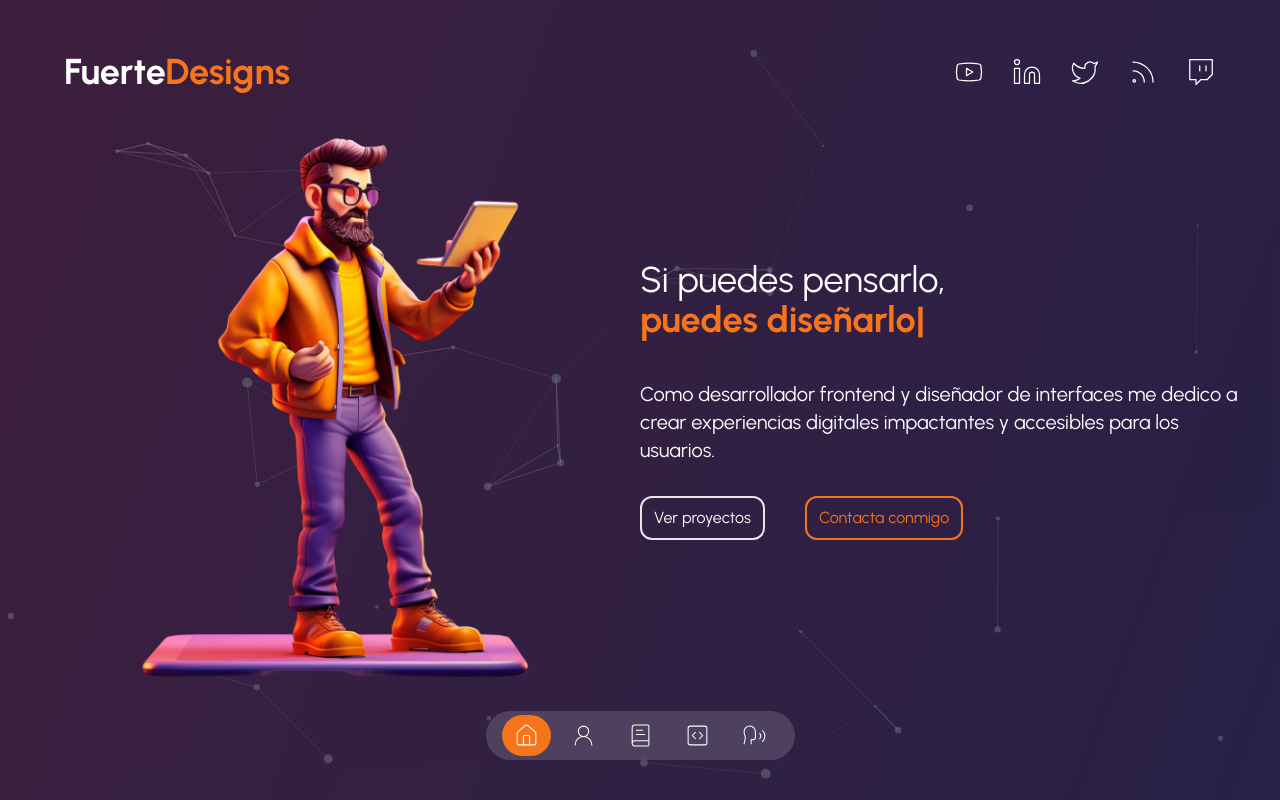
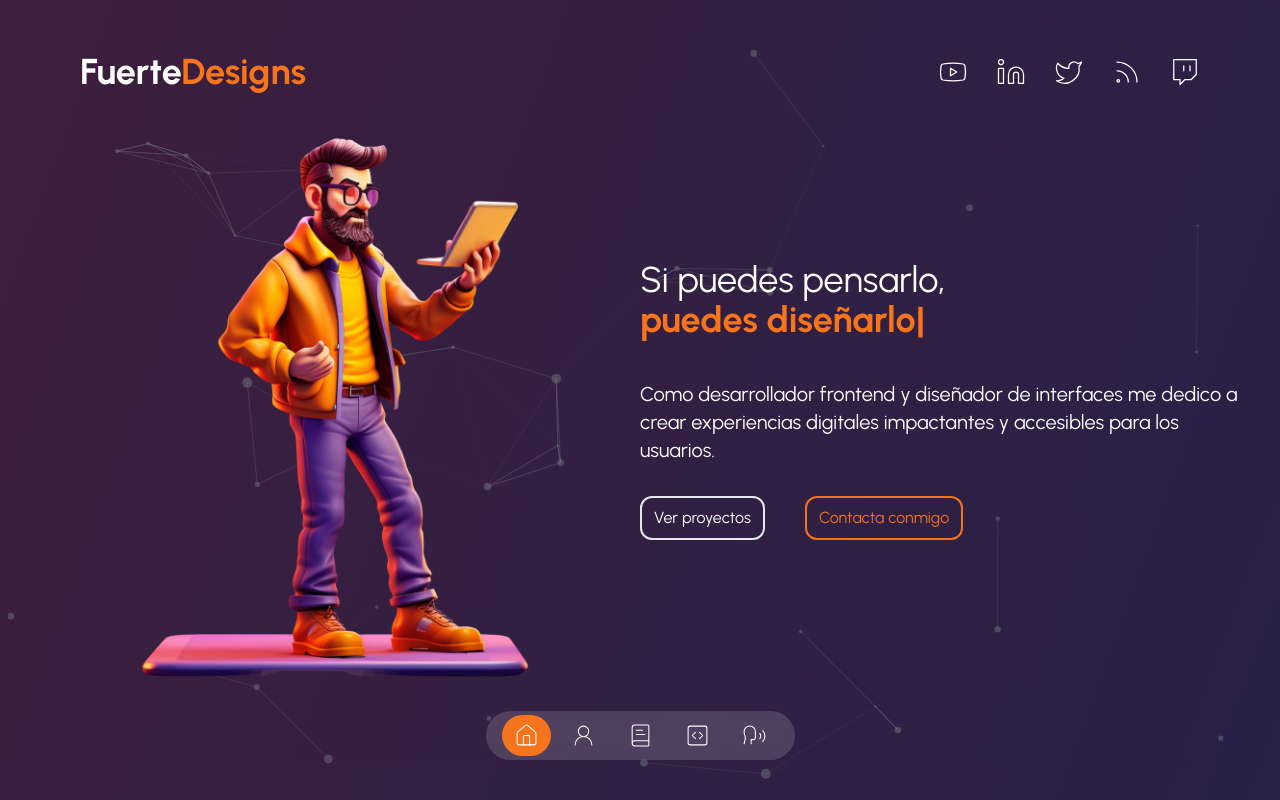
Before and after one commit to fantasyfuerte/portfolio-landing-page, a Next.js app: page / in a window 1280 px wide. Built offline with nearby package versions, Linux system fonts and the light colour scheme.

Commit message:
Adding padding to header component

```diff
--- a/src/components/header.tsx
+++ b/src/components/header.tsx
@@ -6,7 +6,7 @@ function Header() {
   return (
     <MotionTransition
       position="bottom"
-      className="absolute z-40 inline-block w-full top-5 md:top-10"
+      className="absolute z-40 inline-block w-full top-5 md:top-10 px-20"
     >
       <div>
         <div className="container justify-between max-w-6xl mx-auto md:flex">
```
